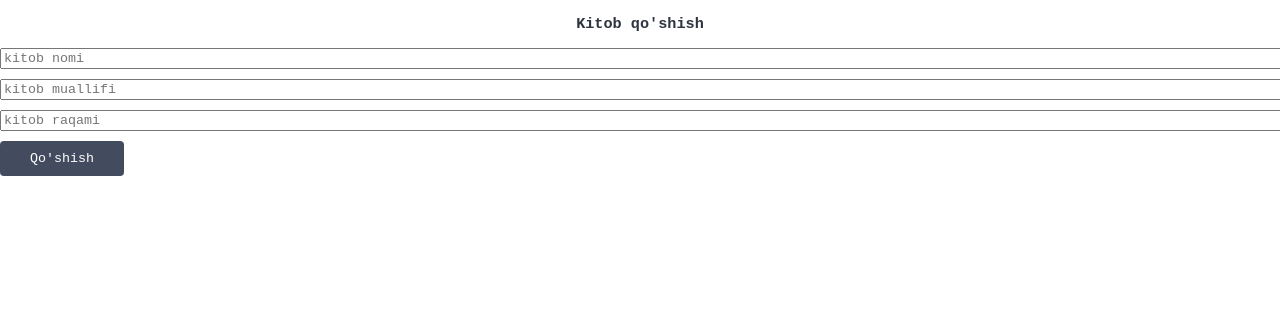
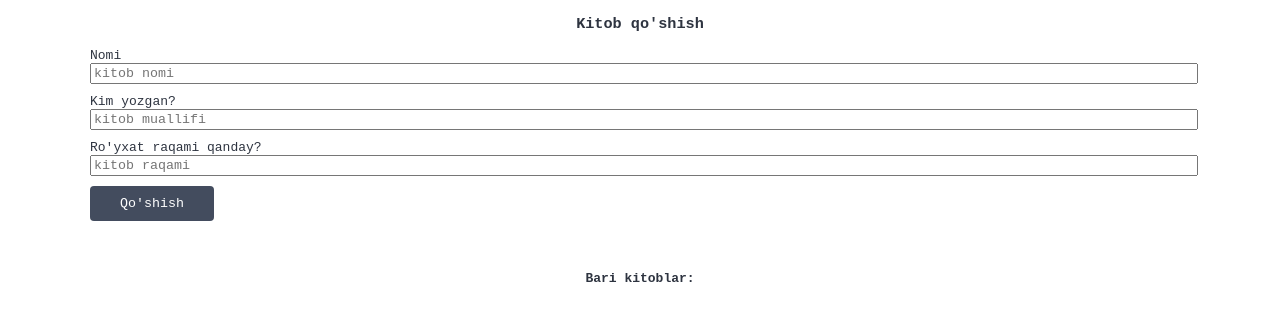
Before and after one commit to akbarjondev/najot-books, a website: page public/index.html in a window 1280 px wide. Drawn offline with Linux system fonts and the light colour scheme.

Commit message:
Add form

```diff
--- a/public/index.html
+++ b/public/index.html
@@ -7,16 +7,21 @@
 	<title>Najot ta'lim books</title>
 </head>
 <body>
+	<div class="container">
+
 		<h3 class="heading">Kitob qo'shish</h3>
 
 		<form class="form" id="form" action="/books" method="POST">
 			<div class="form__div">
+				<label for="book__name">Nomi</label>
 				<input class="form__input" id="book__name" required type="text" placeholder="kitob nomi">
 			</div>
 			<div class="form__div">
+				<label for="book__author">Kim yozgan?</label>
 				<input class="form__input" id="book__author" required type="text" placeholder="kitob muallifi">
 			</div>
 			<div class="form__div">
+				<label for="book__number">Ro'yxat raqami qanday?</label>
 				<input class="form__input" id="book__number" required type="text" placeholder="kitob raqami">
 			</div>
 
@@ -25,6 +30,12 @@
 			</div>
 		</form>
 
+		<div class="books" id="books">
+			<h4 class="books__heading">Bari kitoblar:</h4>
+		</div>
+
+	</div>
+
 	<script src="./js/main.js"></script>
 </body>
 </html>
```
Lines whose indentation alone changed are shown as unchanged.
